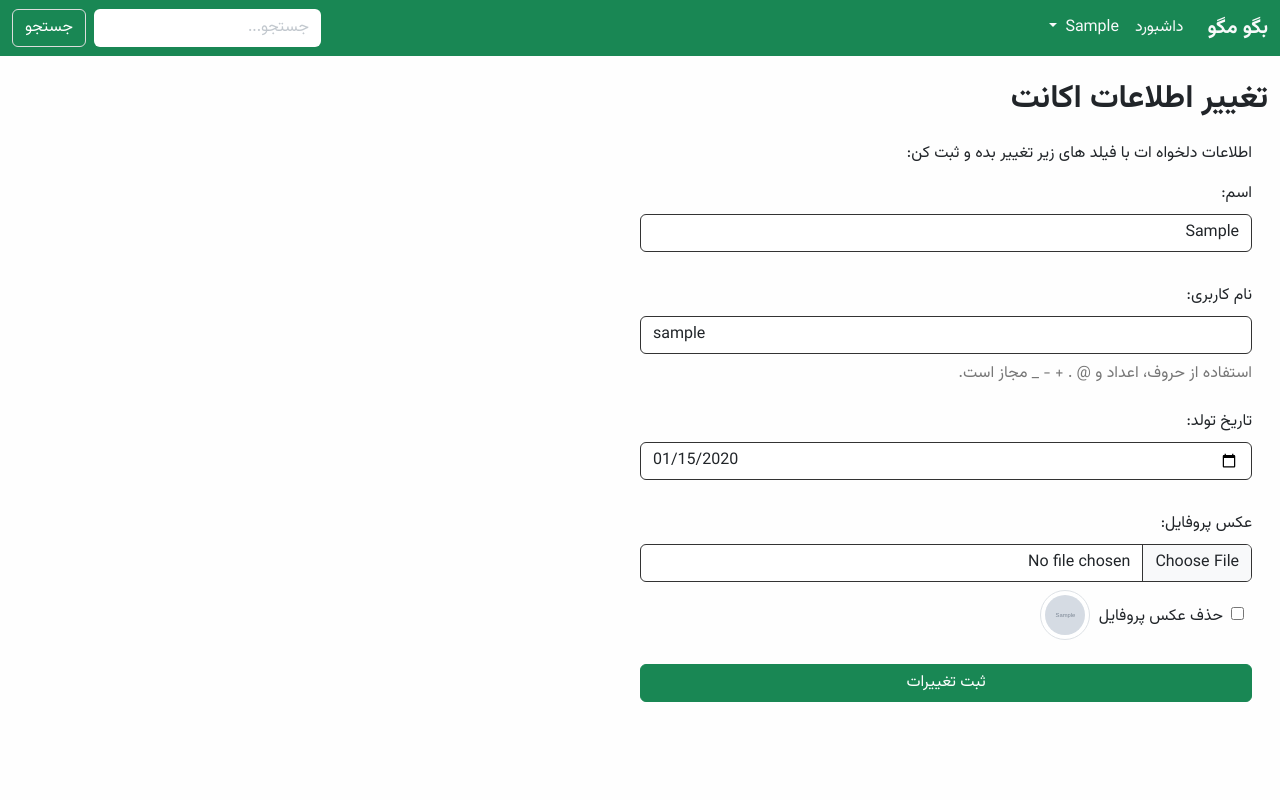
After one commit to dori-dev/social-network, a Django app: page /account/edit/ in a window 1280 px wide. The commit adds this page. Run offline with Django 4.2, Linux system fonts and the light colour scheme; a user stored in the database is signed in; tables that the repository leaves empty hold one stand-in row (values such as "Sample post"); grey boxes marked "Sample" are stand-in pictures.

Commit message:
add edit template

```diff
--- a/src/account/static/css/styles.css
+++ b/src/account/static/css/styles.css
@@ -87,3 +87,9 @@
 .messages > div {
   width: fit-content !important;
 }
+
+.mini-img {
+  width: 50px;
+  height: 50px;
+  object-fit: cover;
+}
--- /dev/null
+++ b/src/account/templates/account/edit.html
@@ -0,0 +1,44 @@
+{% extends "base.html" %}
+
+{% block title %}تغییر اطلاعات حساب{% endblock %}
+
+{% block content %}
+  <h2 class="mt-4 bold-font">تغییر اطلاعات اکانت</h2>
+  <div class="form mx-md-3">
+    {% if form.errors %}
+      <p class="mt-4"></p>
+    {% else %}
+      <p class="mt-4">اطلاعات دلخواه ات با فیلد های زیر تغییر بده و ثبت کن:</p>
+    {% endif %}
+    <form method="post" enctype="multipart/form-data" novalidate>
+      <div class="d-grid gap-2 col-md-6">
+        {{ user_form.as_p }}
+        <p>
+          <label for="id_date_of_birth">تاریخ تولد:</label>
+          {{ profile_form.date_of_birth }}
+        </p>
+        <p class="mb-0">
+          {{ profile_form.photo.errors }}
+          <label for="id_photo">عکس پروفایل:</label>
+          <input type="file" name="photo" accept="image/*" class="form-control mt-2" placeholder="عکس پروفایل ات رو آپلود کن..." id="id_photo">
+          {% if profile_form.photo.value %}
+            <p class="mt-0 mb-0 d-table">
+              <input class="w-auto mx-2" type="checkbox" name="photo-clear" id="photo-clear_id">
+              <label for="photo-clear_id">حذف عکس پروفایل</label>
+              <a class="mx-1" target="_blank" href="{{ profile_form.photo.value.url }}">
+                <img class="img-thumbnail rounded-circle mini-img" src="{{ profile_form.photo.value.url }}" alt="">
+              </a>
+            </p>
+          {% else %}
+          <div class="mb-2"></div>
+          {% endif %}
+        </p>
+      </div>
+      {% csrf_token %}
+      <div class="d-grid gap-2 col-md-6">
+        <input class="btn btn-success" type="submit" value="ثبت تغییرات">
+      </div>
+    </form>
+  </div>
+  <div class="py-5"></div>
+{% endblock %}
--- a/src/account/templates/base.html
+++ b/src/account/templates/base.html
@@ -54,6 +54,11 @@
                     </a>
                   </li>
                   <li>
+                    <a class="dropdown-item text-light" href="{% url 'account:edit' %}">
+                      تغییر اطلاعات حساب
+                    </a>
+                  </li>
+                  <li>
                     <a class="dropdown-item text-light" href="{% url 'account:logout' %}">
                       خروج از حساب
                     </a>
```
Also changed, not shown: src/account/templates/account/dashboard.html (+12 -0 lines).
